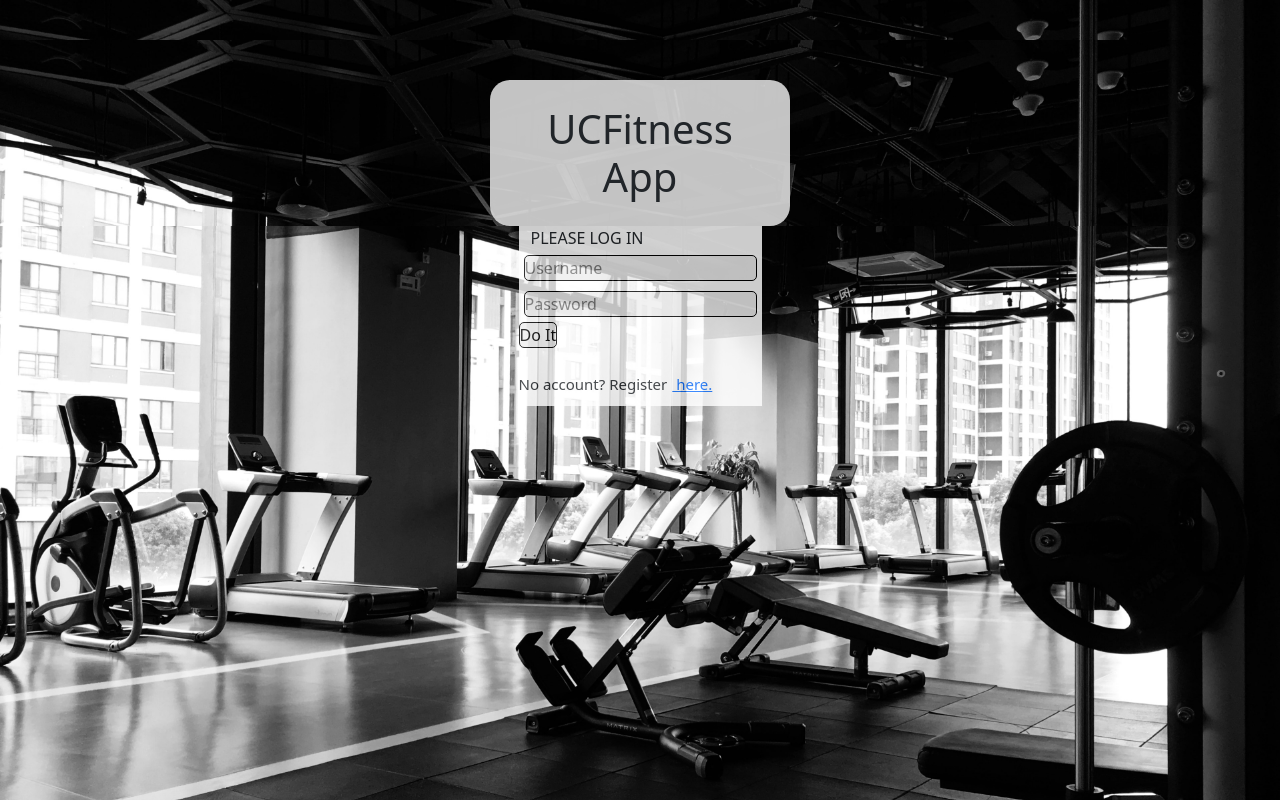
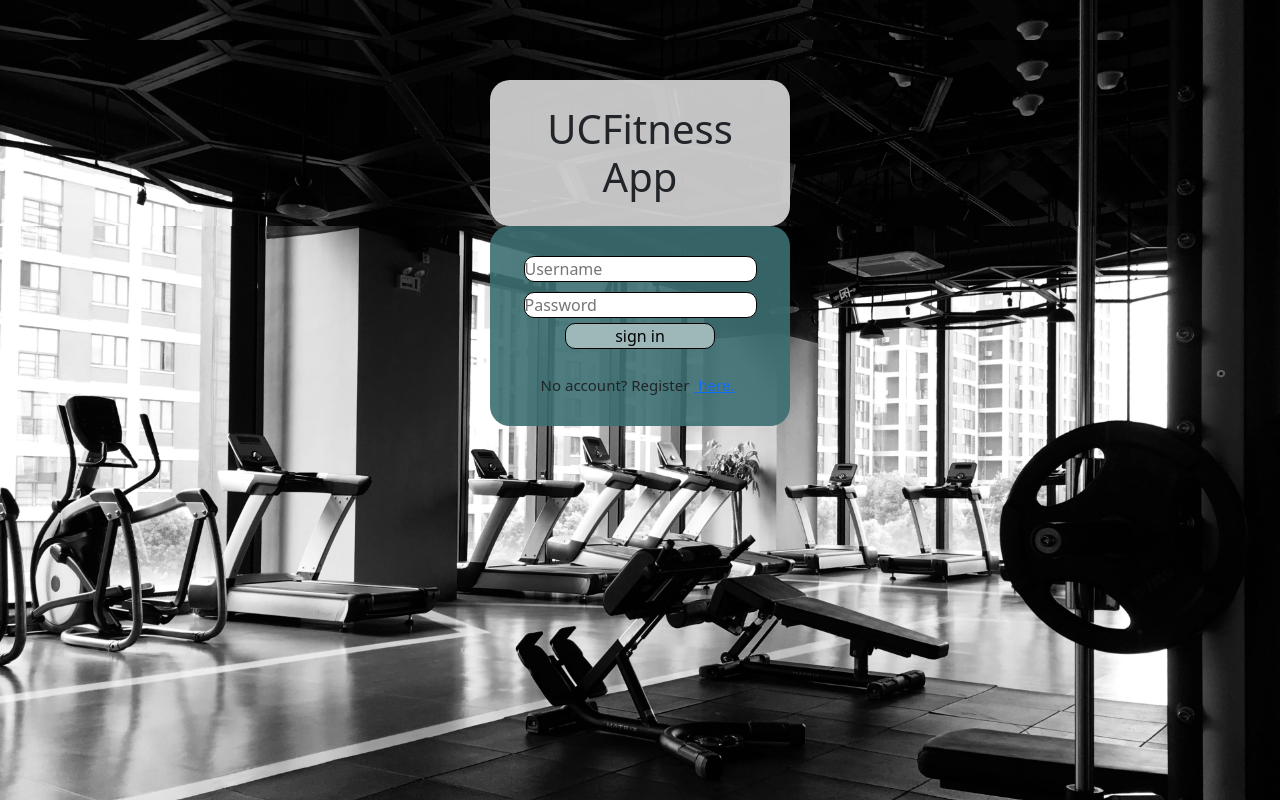
Before and after one commit to BrandonN24/workout-app, a React (Create React App) app in the folder frontend/: page / in a window 1280 px wide. Built offline with nearby package versions, Linux system fonts and the light colour scheme.

Commit message:
Worked on Login.css with bootstrap, still WIP

```diff
--- a/frontend/src/components/Login.js
+++ b/frontend/src/components/Login.js
@@ -103,11 +103,11 @@ function Login()
         <div class="container">
             <div class="loginDiv">
                 <form onSubmit={doLogin}>
-                <span id="inner-title">PLEASE LOG IN</span><br />
+                {/* <span id="inner-title">PLEASE LOG IN</span><br /> */}
                 <input type="text" id="loginName" placeholder="Username" ref={(c) => loginName = c} /><br />
                 <input type="password" id="loginPassword" placeholder="Password" ref={(c) => loginPassword = c} /><br />
 
-                <input type="submit" id="loginButton" class="buttons" value = "Do It"
+                <input type="submit" id="loginButton" class="buttons" value = "sign in"
                 onClick={doLogin} />
                 </form>
                 <span id="loginResult">{message}</span><br />
--- a/frontend/src/css/Login.css
+++ b/frontend/src/css/Login.css
@@ -1,14 +1,34 @@
 .container{
     display: grid;
-    height: 180px;
-    grid-template-rows: 180px;
+    height: 200px;
+    grid-template-rows: repeat(auto-fit, minmax(100px, 1fr));
     grid-template-columns: repeat(auto-fit, minmax(100px, 1fr));
     justify-items: center;
 }
 
 .loginDiv{
     grid-row: 1;
-    grid-column: 1;
+    grid-area: 1 / 1 / 2 / 2;
+    padding:25px;
+    margin: 0 auto;
+    text-align: center;
+    width: 300px;
+    background-color: rgb(60, 110, 113,.9);
+    border-radius: 20px;
+}
+
+#loginName{
     background-color: white;
-    opacity: 0.8;
+    border-radius: 10px;
 }
+
+#loginPassword{
+    background-color: white;
+    border-radius: 10px;
+}
+
+#loginButton{
+    width: 150px;
+    background-color: rgb(158, 183, 184, 1);
+    border-radius: 10px;
+}
```
